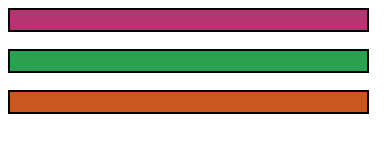
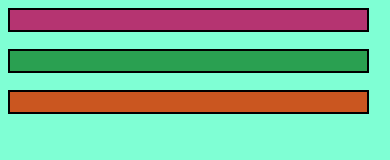
Before and after one commit to JuanCPoos/MediaQueryCSS, a plain HTML site: page index.html in a window 390 px wide. Drawn offline with Linux system fonts and the light colour scheme.

Commit message:
etiqueta body y background-color

```diff
--- a/style.css
+++ b/style.css
@@ -47,3 +47,21 @@
         background-color: #fbc531;
     }
 }
+
+/*Cambio de color de etiqueta body */
+
+@media screen and (max-width:1920px){
+    body{
+        background-color:cadetblue;
+    }
+}
+@media screen and (max-width:1280px){
+    body{
+        background-color: burlywood;
+    }
+}
+@media screen and (max-width:800px){
+    body{
+        background-color:aquamarine;
+    }
+}
```
Also changed, not shown: index.html (+1 -0 lines).
